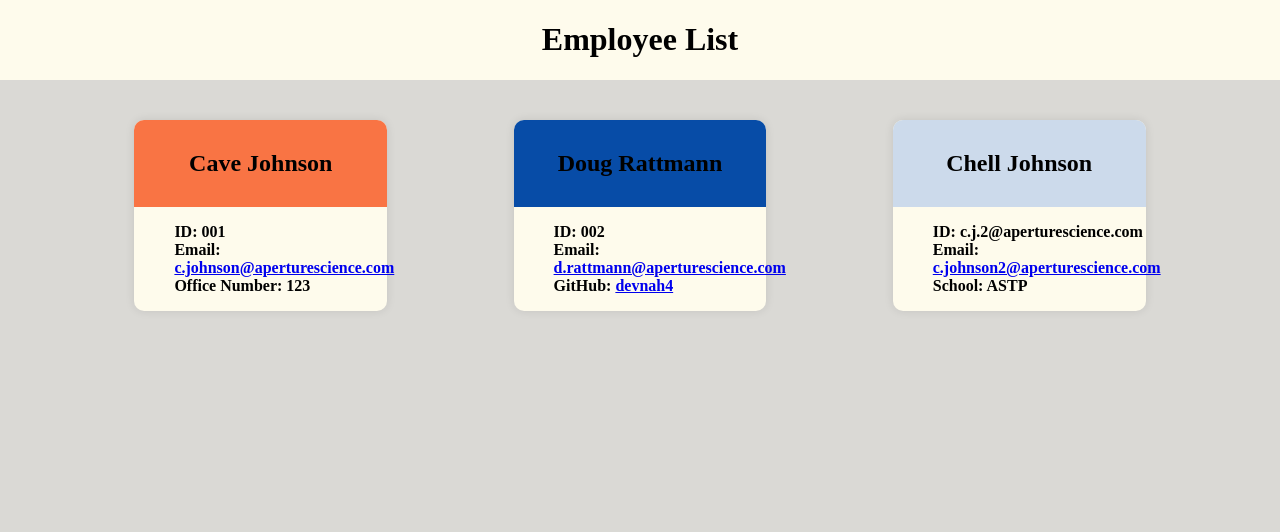
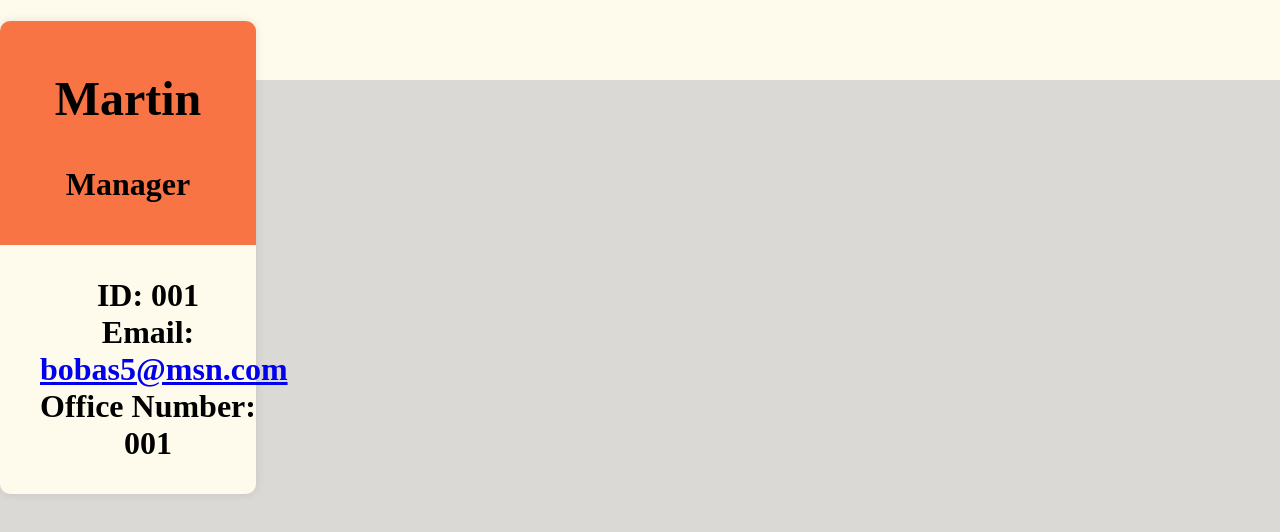
Before and after one commit to Devnah4/employee-generator-for-science, a plain HTML site: page dist/team.html in a window 1280 px wide. Drawn offline with Linux system fonts and the light colour scheme.

Commit message:
Fixed a bunch of random issues

```diff
--- a/dist/team.html
+++ b/dist/team.html
@@ -8,56 +8,28 @@
         <title>Employee List</title>
         <link rel="stylesheet" href="styles.css">
     </head>
+    <body>
 
-<body>
-    <div class="container">
     <header>
-            <h1 class="col-12 col-md-12 col-sm-12">Employee List</h1>
+        <h1 class="col-12 col-md-12 col-sm-12>Employee List</h1>
     </header>
 
-        <div class="employee-box container">
+    <div class="employee-box">
 
     <div class="card">
             <div class="manager-header">
-                    <h2>Cave Johnson</h2>
+                <h2>Martin</h2>
+                <p>Manager</p>
             </div>
             <div class="card-body">
             <ul>
                 <li>ID: 001</li>
-                        <li>Email: <a href="mailto:c.johnson@aperturescience.com">c.johnson@aperturescience.com</a></li>
-                        <li>Office Number: 123</li>
+                <li>Email: <a href="mailto:bobas5@msn.com">bobas5@msn.com</a></li>
+                <li>Office Number: 001</li>
             </ul>
-                </div>
-            </div>
-            <div class="card">
-                <div class="engineer-header">
-                    <h2>Doug Rattmann</h2>
-                </div>
-                <div class="card-body">
-                    <ul>
-                        <li>ID: 002</li>
-                        <li>Email: <a href="mailto:d.rattmann@aperturescience.com">d.rattmann@aperturescience.com</a>
-                        </li>
-                        <li>GitHub: <a href="https://github.com/devnah4" target="_blank">devnah4</a></li>
-                    </ul>
-                </div>
-            </div>
-            <div class="card">
-                <div class="intern-header">
-                    <h2>Chell Johnson</h2>
-                </div>
-                <div class="card-body">
-                    <ul>
-                        <li>ID: c.j.2@aperturescience.com</li>
-                        <li>Email: <a href="mailto:c.johnson2@aperturescience.com">c.johnson2@aperturescience.com</a>
-                        </li>
-                        <li>School: ASTP</li>
-                    </ul>
-                </div>
             </div>
     </div>
     </div>
 
     </body>
-
     </html>
--- a/index.js
+++ b/index.js
@@ -46,6 +46,7 @@ const makeRole = async () => {
     ]);
     const manager = new Manager(
       answer.name,
+      answer.chooseClass,
       answer.id,
       answer.email,
       manAns.room
@@ -62,6 +63,7 @@ const makeRole = async () => {
     ]);
     const engineer = new Engineer(
       answer.name,
+      answer.chooseClass,
       answer.id,
       answer.email,
       engAns.github
@@ -78,6 +80,7 @@ const makeRole = async () => {
     ]);
     const intern = new Intern(
       answer.name,
+      answer.chooseClass,
       answer.id,
       answer.email,
       internAns.school
--- a/lib/engineer.js
+++ b/lib/engineer.js
@@ -1,8 +1,8 @@
 const Employee = require("./Employee");
 
 class Engineer extends Employee {
-  constructor(name, id, email, github) {
-    super(name, id, email);
+  constructor(name, role, id, email, github) {
+    super(name, role, id, email);
     this.github = github;
   }
 
--- a/lib/intern.js
+++ b/lib/intern.js
@@ -1,8 +1,8 @@
 const Employee = require("./Employee");
 
 class Intern extends Employee {
-  constructor(name, id, email, school) {
-    super(name, id, email);
+  constructor(name, role, id, email, school) {
+    super(name, role, id, email);
     this.school = school;
   }
 
--- a/lib/manager.js
+++ b/lib/manager.js
@@ -1,8 +1,8 @@
 const Employee = require("./Employee");
 
 class Manager extends Employee {
-  constructor(name, id, email, room) {
-    super(name, id, email);
+  constructor(name, role, id, email, room) {
+    super(name, role, id, email);
     this.room = room;
   }
 
--- a/src/page.template.js
+++ b/src/page.template.js
@@ -81,7 +81,7 @@ const generateHtml = (teamBuild) => {
     <body>
 
     <header>
-        <h1 class="col-12 col-md-12 col-sm-12>Employee List</h1>
+        <h1 class="col-12 col-md-12 col-sm-12">Employee List</h1>
     </header>
 
     <div class="employee-box">
```
Also changed, not shown: __tests__/employee.test.js (+2 -1 lines), __tests__/engineer.test.js (+2 -1 lines), __tests__/intern.test.js (+2 -1 lines), __tests__/manager.test.js (+2 -2 lines), lib/employee.js (+5 -3 lines). Lines whose indentation alone changed are shown as unchanged.
